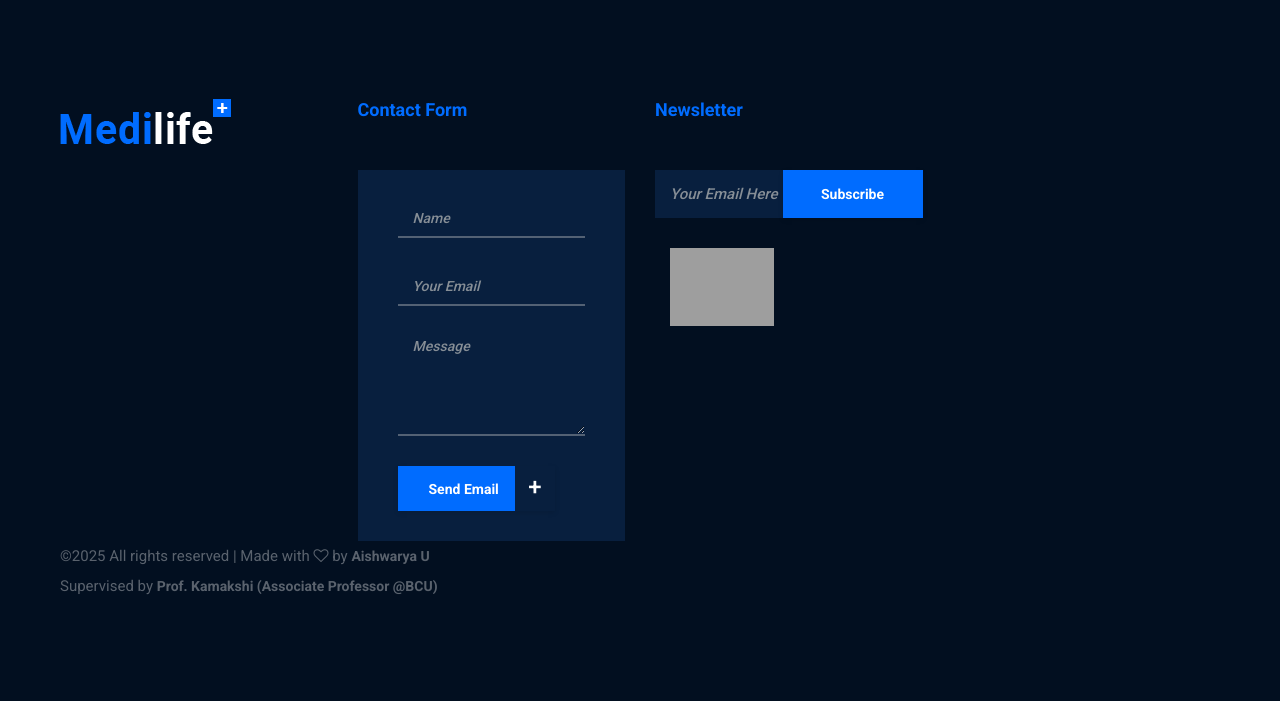
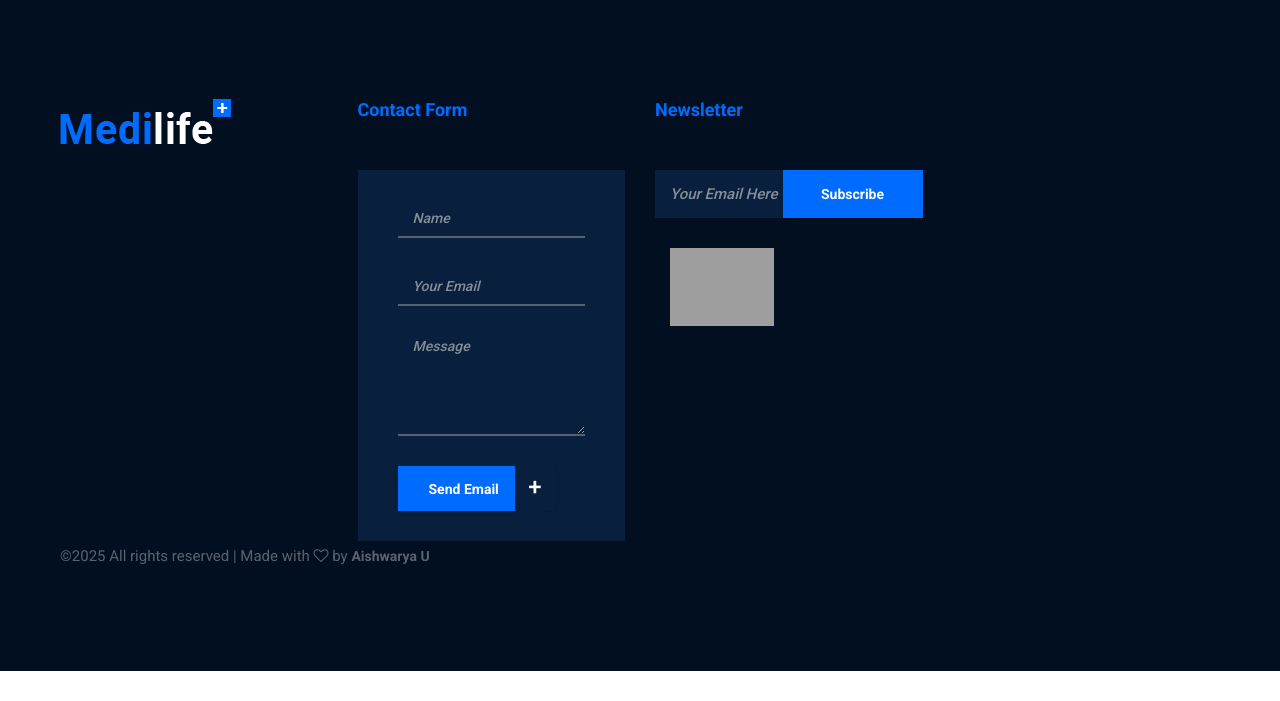
Before and after one commit to AishwaryaBCU/BCU-Diseases, a Python web app: template templates/index.html in a window 1280 px wide. Shown: the part 4536-5237 px from the top of the page. After the commit the page ends 5207 px from the top, so only its background shows below. Run offline with Jinja, Linux system fonts and the light colour scheme; the template is opened without the code that fills it, so the values that code supplies are empty; some web fonts are replaced; grey boxes are pictures that could not be loaded.

Commit message:
Update index.html

```diff
--- a/templates/index.html
+++ b/templates/index.html
@@ -663,8 +663,7 @@
                     <div class="bottom-footer-content">
                         <div class="copywrite-text">
                             <p>&copy;<script>document.write(new Date().getFullYear());</script> All rights reserved | Made with <i class="fa fa-heart-o" aria-hidden="true"></i> by <a href="index.html">Aishwarya U</a></p>
-                            <p>Supervised by <a href="https://themewagon.com/" target="_blank" rel="noopener noreferrer">Prof. Kamakshi (Associate Professor @BCU)</a></p>
-                        </div>
+
                     </div>
                 </div>
             </div>
```
